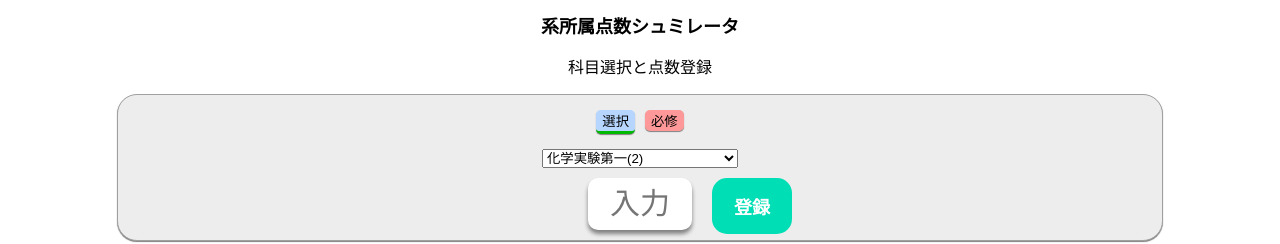
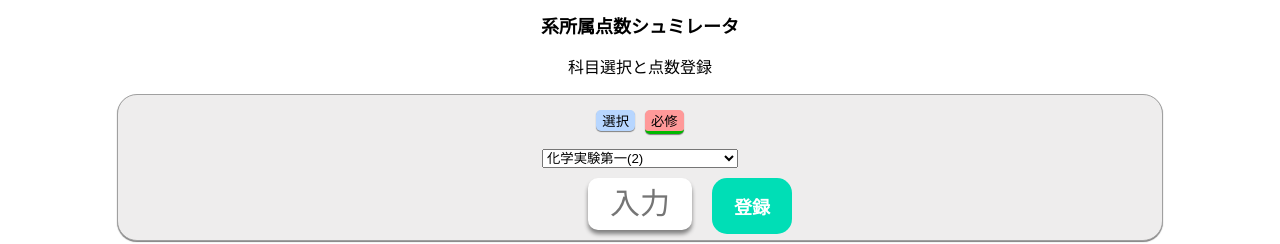
Before and after one commit to IXIN0530/keisyozoku, a React (Create React App) app: page / in a window 1280 px wide. Shown: the top 244 px of the page. Built offline with nearby package versions, Linux system fonts and the light colour scheme.

Commit message:
書き方のルール1の適用

```diff
--- a/src/MakeSubject.js
+++ b/src/MakeSubject.js
@@ -73,33 +73,23 @@ const MakeSubject = ({ subjectAndPointList, setSubjectAndPointList }) => {
 
   const [isRequired, setIsRequired] = useState(false);
 
-  const [requiredOrElective, setRequiredOrElective] = useState("rgb(183, 214, 255)"); //選択か必修かの色付け
-  const [nowSubject, setNowSubject] = useState(electiveSubjects);
-  //ボタンのカスタマイズ
-  const [borderBottom1, setBorderBottom1] = useState("rgb(0, 185, 0)  solid");
-  const [borderBottom2, setBorderBottom2] = useState("none");
-  const selectStyle1 = {
-    borderBottom: borderBottom1,
-    transition: "ease-in-out 0.3s"
-  };
-  const selectStyle2 = {
-    borderBottom: borderBottom2,
-    transition: "ease-in-out 0.3s"
-  };
+  const requiredOrElective = isRequired ? "rgb(183, 214, 255)" : "rgb(255, 153, 153)";
+  const nowSubject = isRequired ? requiredSubjects : electiveSubjects;
+
+  const createBtnStyle = (isSelected) => {
+    return {
+      borderBottom: isSelected ? "rgb(0, 185, 0)  solid" : "none",
+      transition: "ease-in-out 0.3s"
+    }
+  }
+
   //参照するときにはtargetという文言が必要
   const buttonClick = (e) => {
     if (e.target.className === "required-btn") {
-      setBorderBottom1("rgb(0, 185, 0)  solid");
-      setBorderBottom2("none");
-      setNowSubject(electiveSubjects);
-      setRequiredOrElective("rgb(183, 214, 255)") //選択科目が選択されている
-
+      setIsRequired(true);
     }
     else {
-      setBorderBottom1("none");
-      setBorderBottom2("rgb(0, 185, 0)  solid");
-      setNowSubject(requiredSubjects);
-      setRequiredOrElective("rgb(255, 153, 153)"); //必須科目が選択されている
+      setIsRequired(false);
     }
   }
   //登録ボタンが押された時の処理
@@ -111,42 +101,40 @@ const MakeSubject = ({ subjectAndPointList, setSubjectAndPointList }) => {
   }
   const ResisterClick = (e) => {
     setPointValue(e.target.value);
-    ChangeColor(e.target.value);
   }
   const ResisterForm = (e) => {
     e.preventDefault();
-    setSubjectAndPointList([...subjectAndPointList, { id: a, points: pointValue, requiredOrElective: requiredOrElective, color: pointColor }]);//登録されたすべての強化データへ送る。
+    setSubjectAndPointList([...subjectAndPointList, { id: a, points: pointValue, requiredOrElective: requiredOrElective, color: createPointColor(pointValue) }]);//登録されたすべての強化データへ送る。
     setPointValue("");
-    setPointColor("");
   }
-  const ChangeColor = (e) => {
+
+  const createPointColor = (e) => {
     if (e < 60) {
-      setPointColor("rgb(180, 180, 164)");
+      return "rgb(180, 180, 164)";
     }
     else if (e < 80) {
-      setPointColor("white");
+      return "white";
     }
     else if (e < 90) {
-      setPointColor("rgb(142, 255, 232)");
+      return "rgb(142, 255, 232)";
     }
     else if (e < 95) {
-      setPointColor("rgb(115, 230, 136)");
+      return "rgb(115, 230, 136)";
     }
     else if (e <= 100) {
-      setPointColor("rgb(63, 255, 19)");
+      return "rgb(63, 255, 19)";
     }
     else {
-      setPointColor("black");
+      return "black";
     }
   }
-  //点数の色
-  const [pointColor, setPointColor] = useState("");
+
   return (
     <>
       <p>科目選択と点数登録</p>
       <div className="Form">
-        <button className="required-btn" style={selectStyle1} onClick={buttonClick}>選択</button>
-        <button className="elective-btn" style={selectStyle2} onClick={buttonClick}>必修</button>
+        <button className="required-btn" style={createBtnStyle(isRequired)} onClick={buttonClick}>選択</button>
+        <button className="elective-btn" style={createBtnStyle(!isRequired)} onClick={buttonClick}>必修</button>
         <select onChange={ChangeSelect} name="Select">
           {nowSubject.map((item, index) => <option value={item}>{item}</option>)}
         </select>
```
Also changed, not shown: 1 other file (tests, documents, lock files or other folders).
